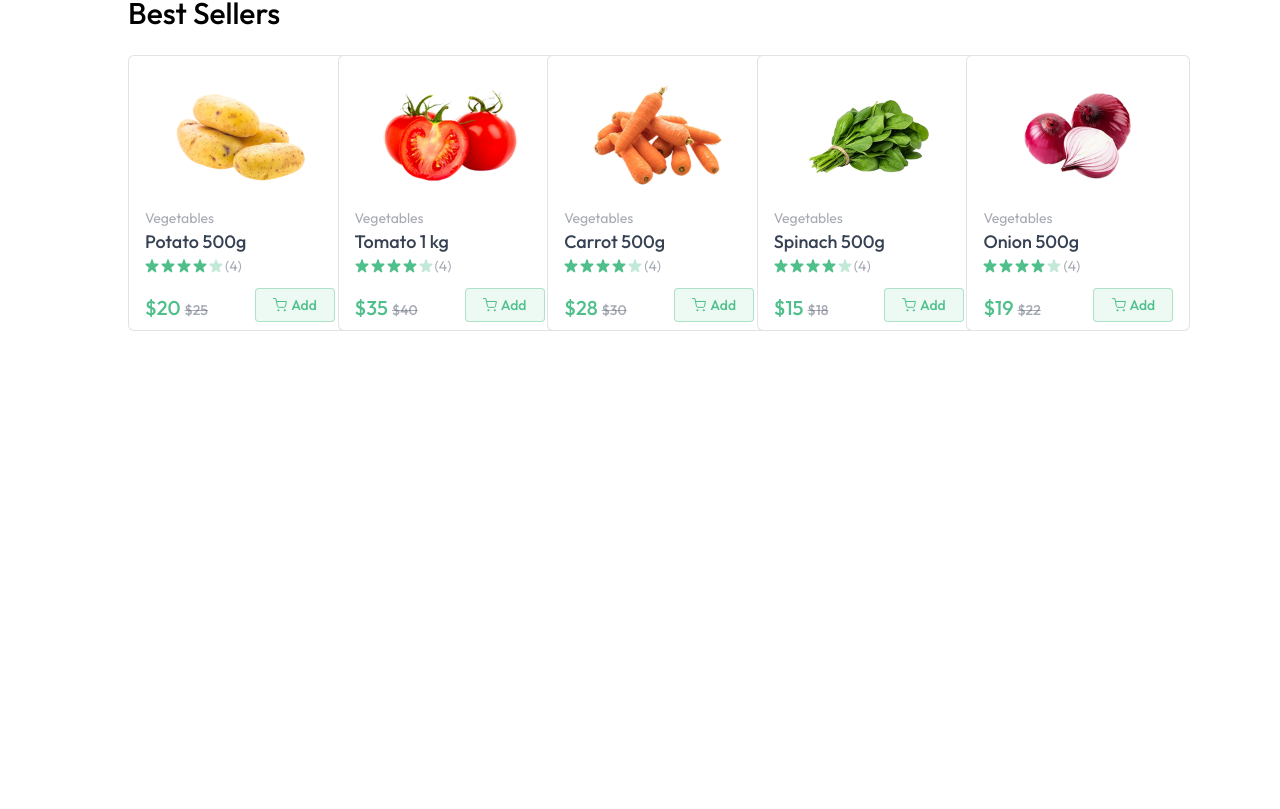
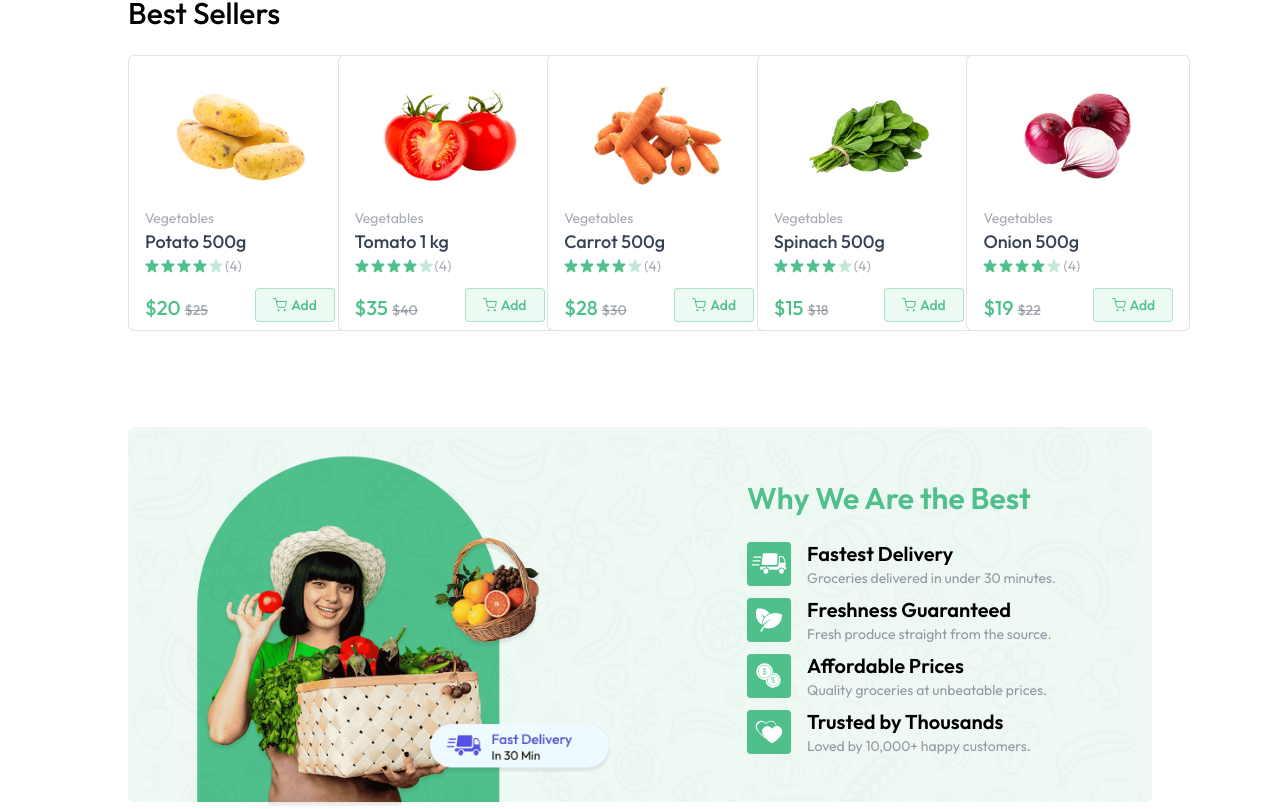
Before and after one commit to MinZexing/WCart, a React (Vite) app in the folder client/: page / in a window 1280 px wide. Shown: the part 873-1682 px from the top of the page. Before the commit the page ends 1204 px from the top, so only its background shows below. Built offline with nearby package versions, Linux system fonts and the light colour scheme.

Commit message:
create bottom banner section in the home page for the frontend

```diff
--- /dev/null
+++ b/client/src/components/BottomBanner.jsx
@@ -0,0 +1,45 @@
+import { assets, features } from "../assets/assets";
+
+function BottomBanner() {
+  return (
+    <div className="relative mt-24">
+      <img
+        src={assets.bottom_banner_image}
+        alt="bottom banner"
+        className="w-full hidden md:block"
+      />
+      <img
+        src={assets.bottom_banner_image_sm}
+        alt="bottom banner"
+        className="w-full md:hidden"
+      />
+
+      <div className="absolute inset-0 flex flex-col items-center md:items-end md:justify-center pt-16 md:pt-0 md:pr-24">
+        <div>
+          <h1 className="ext-2xl md:text-3xl font-semibold text-primary mb-6">
+            Why We Are the Best
+          </h1>
+          {features.map((feature, index) => (
+            <div key={index} className="flex items-center gap-4 mt-2">
+              <img
+                src={feature.icon}
+                alt={feature.title}
+                className="md:w-11 w-9"
+              />
+              <div>
+                <h3 className="text-lg md:text-xl font-semibold">
+                  {feature.title}
+                </h3>
+                <p className="text-gray-500/70 text-xs md:text-sm">
+                  {feature.description}
+                </p>
+              </div>
+            </div>
+          ))}
+        </div>
+      </div>
+    </div>
+  );
+}
+
+export default BottomBanner;
--- a/client/src/pages/Home.jsx
+++ b/client/src/pages/Home.jsx
@@ -1,4 +1,5 @@
 import BestSeller from "../components/BestSeller";
+import BottomBanner from "../components/BottomBanner";
 import Categories from "../components/Categories";
 import MainBanner from "../components/MainBanner";
 
@@ -8,6 +9,7 @@
       <MainBanner />
       <Categories />
       <BestSeller />
+      <BottomBanner />
     </div>
   );
 }
```
